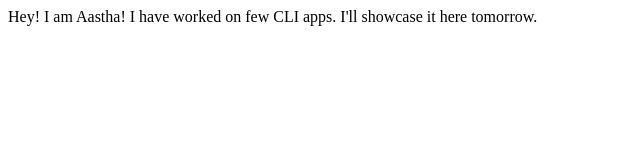
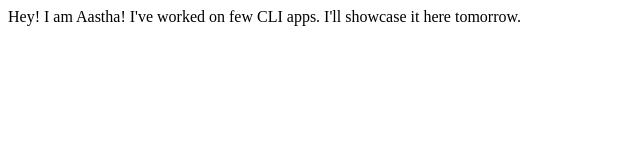
Before and after one commit to AASJATT/aas-name-site, a plain HTML site: page index.html in a window 1280 px wide. Shown: the full height of the page, 0-640 px from the left. Drawn offline with Linux system fonts and the light colour scheme.

Commit message:
docs: updated few changes

```diff
--- a/index.html
+++ b/index.html
@@ -7,7 +7,9 @@
 </head>
 <body>
     Hey! I am Aastha!
+    I've worked on few CLI apps.
+    I'll showcase it here tomorrow.
 
 </body>
-I have worked on few CLI apps. I'll showcase it here tomorrow.
+
 </html>
```
